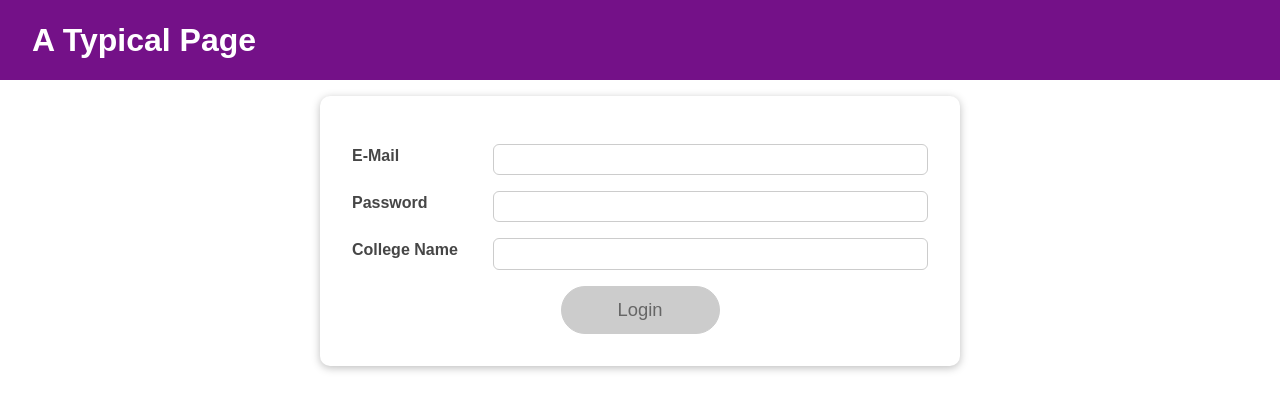
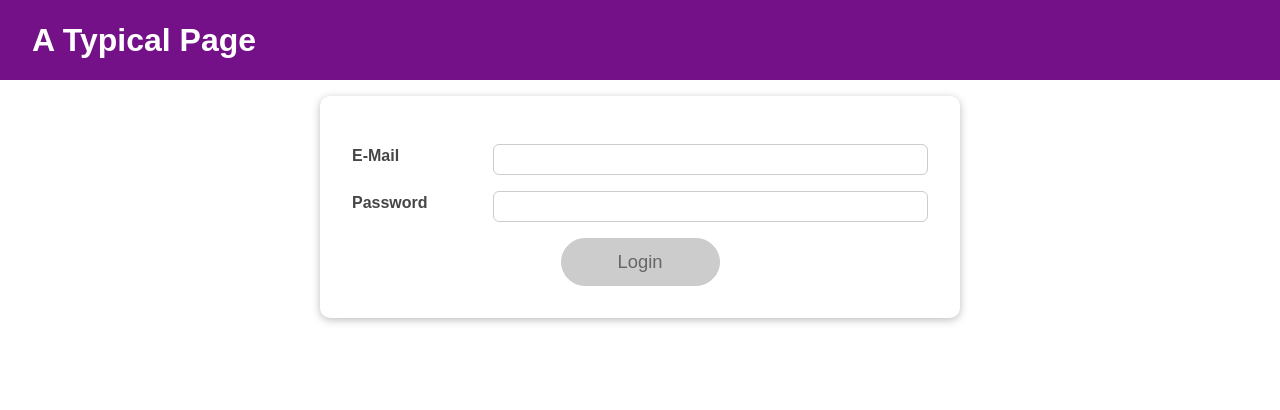
Before and after one commit to Navakesh/ReactProject4, a React (Create React App) app: page / in a window 1280 px wide. Shown: the top 410 px of the page. Built offline with nearby package versions, Linux system fonts and the light colour scheme.

Commit message:
Validating the form

```diff
--- a/src/components/Login/Login.js
+++ b/src/components/Login/Login.js
@@ -1,4 +1,4 @@
-import React, { useState ,useEffect} from 'react';
+import React, { useState } from 'react';
 
 import Card from '../UI/Card/Card';
 import classes from './Login.module.css';
@@ -9,28 +9,23 @@ const Login = (props) => {
   const [emailIsValid, setEmailIsValid] = useState();
   const [enteredPassword, setEnteredPassword] = useState('');
   const [passwordIsValid, setPasswordIsValid] = useState();
-  const [enteredCollege, setEnteredCollege] = useState('');
-  const [collegeIsValid, setCollegeIsValid] = useState();
   const [formIsValid, setFormIsValid] = useState(false);
-
-  useEffect(()=>{
-    setFormIsValid(
-      enteredEmail.includes('@') && enteredPassword.trim().length > 6 && enteredCollege.trim() !== ''
-    );
-  },[enteredEmail,enteredPassword,enteredCollege])
 
   const emailChangeHandler = (event) => {
     setEnteredEmail(event.target.value);
+
+    setFormIsValid(
+      event.target.value.includes('@') && enteredPassword.trim().length > 6
+    );
   };
 
   const passwordChangeHandler = (event) => {
     setEnteredPassword(event.target.value);
+
+    setFormIsValid(
+      event.target.value.trim().length > 6 && enteredEmail.includes('@')
+    );
   };
-
-  const collegeChangeHandler = (event) => {
-    setEnteredCollege(event.target.value);
-  };
-
 
   const validateEmailHandler = () => {
     setEmailIsValid(enteredEmail.includes('@'));
@@ -39,11 +34,6 @@ const Login = (props) => {
   const validatePasswordHandler = () => {
     setPasswordIsValid(enteredPassword.trim().length > 6);
   };
-
-  const validateCollegeHandler = () => {
-    setCollegeIsValid(enteredCollege.trim() !== '');
-  };
-
 
   const submitHandler = (event) => {
     event.preventDefault();
@@ -81,20 +71,6 @@ const Login = (props) => {
             onBlur={validatePasswordHandler}
           />
         </div>
-        <div
-          className={`${classes.control} ${
-            collegeIsValid === false ? classes.invalid : ''
-          }`}
-        >
-          <label htmlFor="college">College Name</label>
-          <input
-            type="text"
-            id="college"
-            value={enteredCollege}
-            onChange={collegeChangeHandler}
-            onBlur={validateCollegeHandler}
-          />
-        </div>
         <div className={classes.actions}>
           <Button type="submit" className={classes.btn} disabled={!formIsValid}>
             Login
```
